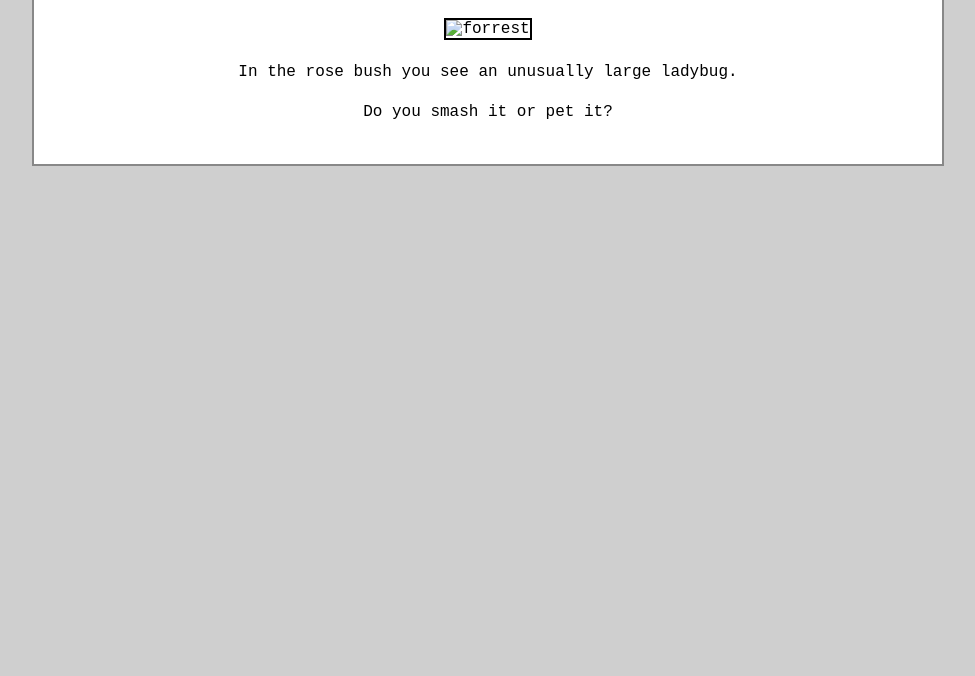
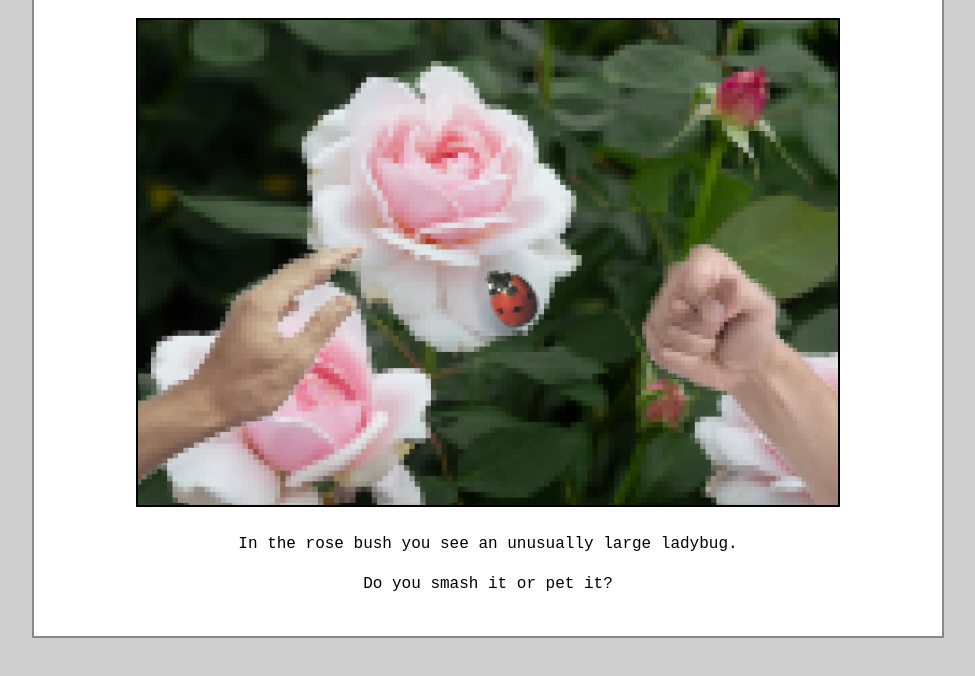
Before and after one commit to ApeCha5859/a-short-adventure, a plain HTML site: page ladybug.html in a window 1280 px wide. Shown: the part 82-758 px from the top of the page, without its empty margins (152-1127 px from the left). Drawn offline with Linux system fonts and the light colour scheme.

Commit message:
Update ladybug.html

```diff
--- a/ladybug.html
+++ b/ladybug.html
@@ -51,7 +51,7 @@
     <h1>A SHORT ADVENTURE</h1>
 
     <div class="image-box">
-        <img src="ladybug page.png" alt="forrest" usemap="#workmap">
+        <img src="images/ladybug page.png" alt="forrest" usemap="#workmap">
 
         <map name="workmap">
 
@@ -78,4 +78,5 @@
 </div>
 
 </body>
+
 </html>
```
